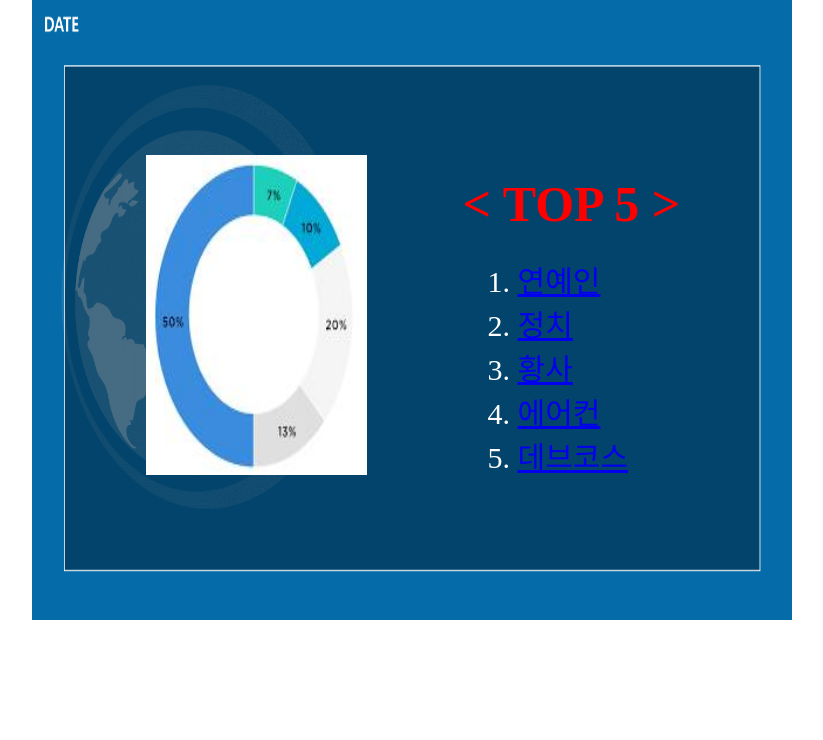
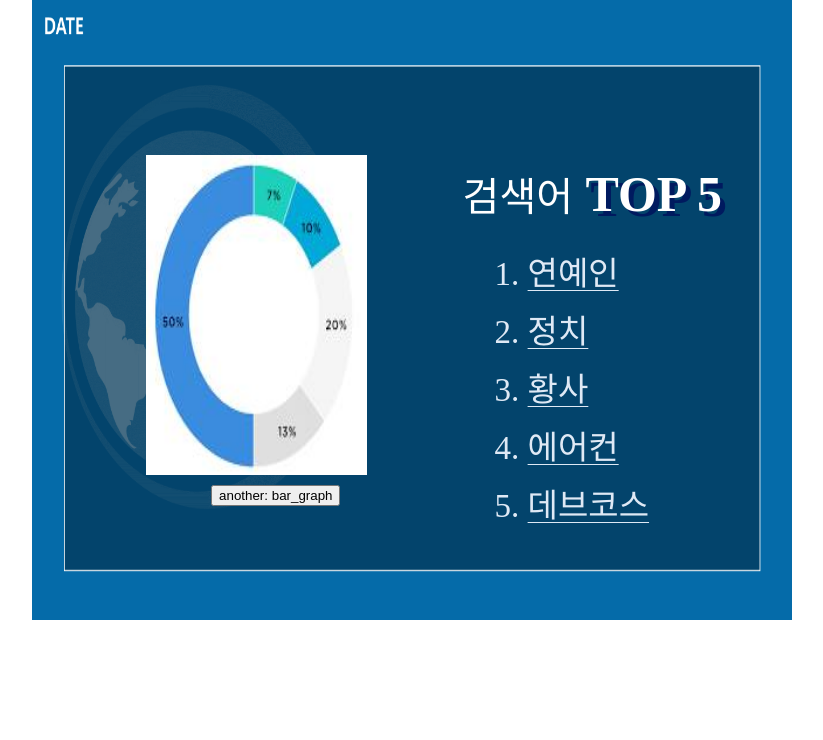
Before and after one commit to HotIssue4You/backend, a Django app: page /detail/ in a window 1280 px wide. Shown: the part 108-848 px from the top of the page, without its empty margins (229-1052 px from the left). Run offline with Django 4.2, Linux system fonts and the light colour scheme; some web fonts are replaced.

Commit message:
Design: redesign detail page and make switch button to show 2 pictures repeatly

```diff
--- a/mainpage/static/css/detail.css
+++ b/mainpage/static/css/detail.css
@@ -4,6 +4,7 @@
     font-weight: normal;
     font-style: normal;
 }
+
 
 body {
     width: 99%;
@@ -21,7 +22,7 @@ body {
     display: flex;
     width: 60%;
     height: 640px;
-    background-image : url('../images/subpage_background_image.png');
+    background-image : url('../images/subpage_background_image2.png');
     background-repeat : no-repeat;
     background-size : 100% 620px;
 }
@@ -32,29 +33,60 @@ body {
     width: 100%;
     height: 20%;
 }
+
+
 .graph{
     width: 50%;
 }
-.top5 {
-    width: 50%;
-}
-#donut_graph {
+#nouns_graph {
     display: block;
     width: 58%;
     height: 320px;
     margin-left: 30%;
     margin-top: 155px;
 }
+#switch {
+    margin-left: 47%;
+    margin-top: 10px;
+}
+
+.top5_header {
+    width: 50%;
+}
 h1 {
     font-family: 'Chosunilbo_myungjo';
-    color: red;
+    color: white;
     font-size : 50px;
     margin-left: 50px;
-    margin-top: 175px;
+    margin-top: 165px;
 }
+.thin {
+    font-size: 40px;
+    font-weight: lighter;
+}
+.thick {
+    font-weight: bolder;
+    text-shadow: 5px 5px #001a5f;
+}
+
 .top5_list {
-    color: white;
-    font-size : 30px;
+    font-family: 'Chosunilbo_myungjo';
+    font-size : 33px;
+    color: #dfe9f5;
     margin-left: 65px;
     margin-top: -10px;
 }
+li {
+    margin:10px;
+}
+a:link {
+    color : #dfe9f5;
+    text-decoration-thickness: 1px;
+    text-underline-offset: 5px;
+}
+a:hover {
+    color : #90b1db;
+}
+a:visited {
+    color : #001a5f;
+}
--- a/mainpage/templates/mainpage/detail.html
+++ b/mainpage/templates/mainpage/detail.html
@@ -13,11 +13,29 @@
             <div class = "contents">
                 <div class = "graph">
                     <div>
-                        <img id = "donut_graph" src="{% static 'images/donut_chart.jpeg' %}" />
+                        <img id = "nouns_graph" src="{% static 'images/donut_chart.jpeg' %}" />
+                        <button id = "switch" onclick="toggleImg()">another: bar_graph</button>
                     </div>
+                    <script>
+                        let flag = true;
+                        function toggleImg() {
+                            document.getElementById("nouns_graph").src = flag
+                            ? "../../static/images/bar_graph.jpeg"
+                            : "../../static/images/donut_chart.jpeg";
+
+                            document.getElementById("switch").innerText = flag
+                            ? 'another: donut_graph'
+                            : 'another: bar_graph';
+
+                            flag = !flag
+                        }
+                    </script>
                 </div>
-                <div class = "top5">
-                    <h1> &lt TOP 5 &gt </h1>
+                <div class = "top5_header">
+                    <h1>
+                        <span class = "thin">검색어</span>
+                        <span class = "thick">TOP 5</span>
+                    </h1>
                     <div class = "top5_list">
                         <ol>
                         {% for i in top_5 %}
```
Also changed, not shown: mainpage/static/images/subpage_background_image.png (deleted), mainpage/static/images/subpage_background_image2.png (added).
